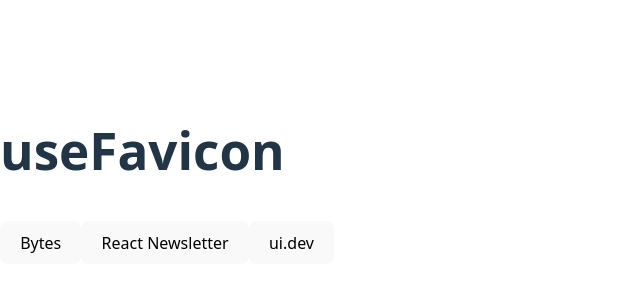
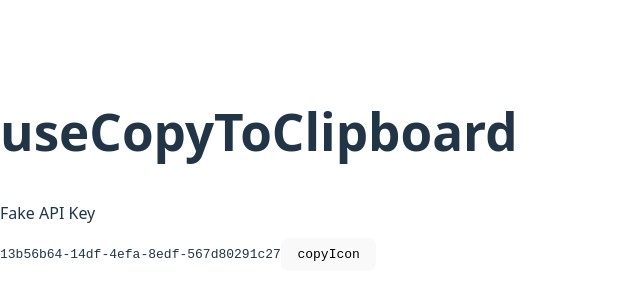
Before and after one commit to felixpherry/use-hooks, a React (Vite) app: page / in a window 1280 px wide. Shown: the part 228-528 px from the top of the page, without its empty margins (0-640 px from the left). Built offline with nearby package versions, Linux system fonts and the light colour scheme.

Commit message:
feat: implement useCopyToClipboard

```diff
--- a/src/App.tsx
+++ b/src/App.tsx
@@ -1,43 +1,36 @@
-import React from 'react';
-import useFavicon from './hooks/006-useFavicon/useFavicon';
+import useCopyToClipboard from './hooks/007-useCopyToClipboard/useCopyToClipboard';
 
+const randomHash = crypto.randomUUID();
 export default function App() {
-  const [favicon, setFavicon] = React.useState(
-    'https://ui.dev/favicon/favicon-32x32.png'
-  );
-
-  useFavicon(favicon);
-
+  const [copiedText, copyToClipboard] = useCopyToClipboard();
+  const hasCopiedText = Boolean(copiedText);
   return (
     <section>
-      <h1>useFavicon</h1>
-
-      <button
-        title="Set the favicon to Bytes' logo"
-        className='link'
-        onClick={() =>
-          setFavicon('https://bytes.dev/favicon/favicon-32x32.png')
-        }
-      >
-        Bytes
-      </button>
-      <button
-        title="Set the favicon to React Newsletter's logo"
-        className='link'
-        onClick={() =>
-          setFavicon('https://reactnewsletter.com/favicon/favicon-32x32.png')
-        }
-      >
-        React Newsletter
-      </button>
-
-      <button
-        title="Set the favicon to uidotdev's logo"
-        className='link'
-        onClick={() => setFavicon('https://ui.dev/favicon/favicon-32x32.png')}
-      >
-        ui.dev
-      </button>
+      <h1>useCopyToClipboard</h1>
+      <article>
+        <label>Fake API Key</label>
+        <pre>
+          <code>{randomHash}</code>
+          <button
+            disabled={hasCopiedText}
+            className='link'
+            onClick={() => copyToClipboard(randomHash)}
+          >
+            {hasCopiedText ? 'checkIcon' : 'copyIcon'}
+          </button>
+        </pre>
+      </article>
+      {hasCopiedText && (
+        <dialog open={hasCopiedText}>
+          <h4>
+            Copied{' '}
+            <span role='img' aria-label='Celebrate Emoji'>
+              🎉
+            </span>
+          </h4>
+          <textarea placeholder='Paste your copied text' />
+        </dialog>
+      )}
     </section>
   );
 }
--- /dev/null
+++ b/src/hooks/007-useCopyToClipboard/useCopyToClipboard.ts
@@ -0,0 +1,33 @@
+import React from 'react';
+
+function oldSchoolCopy(text: string) {
+  const tempTextarea = document.createElement('textarea');
+  tempTextarea.value = text;
+  document.body.appendChild(tempTextarea);
+  tempTextarea.select();
+  document.execCommand('copy');
+  document.body.removeChild(tempTextarea);
+}
+
+export default function useCopyToClipboard() {
+  const [copiedText, setCopiedText] = React.useState<null | string>(null);
+
+  const copyToClipboard = React.useCallback((text: string) => {
+    async function handleCopy() {
+      try {
+        if ('writeText' in navigator.clipboard) {
+          await navigator.clipboard.writeText(text);
+          setCopiedText(text);
+        } else {
+          throw new Error('writeText is not supported');
+        }
+      } catch {
+        oldSchoolCopy(text);
+        setCopiedText(text);
+      }
+    }
+    handleCopy();
+  }, []);
+
+  return [copiedText, copyToClipboard] as const;
+}
```
